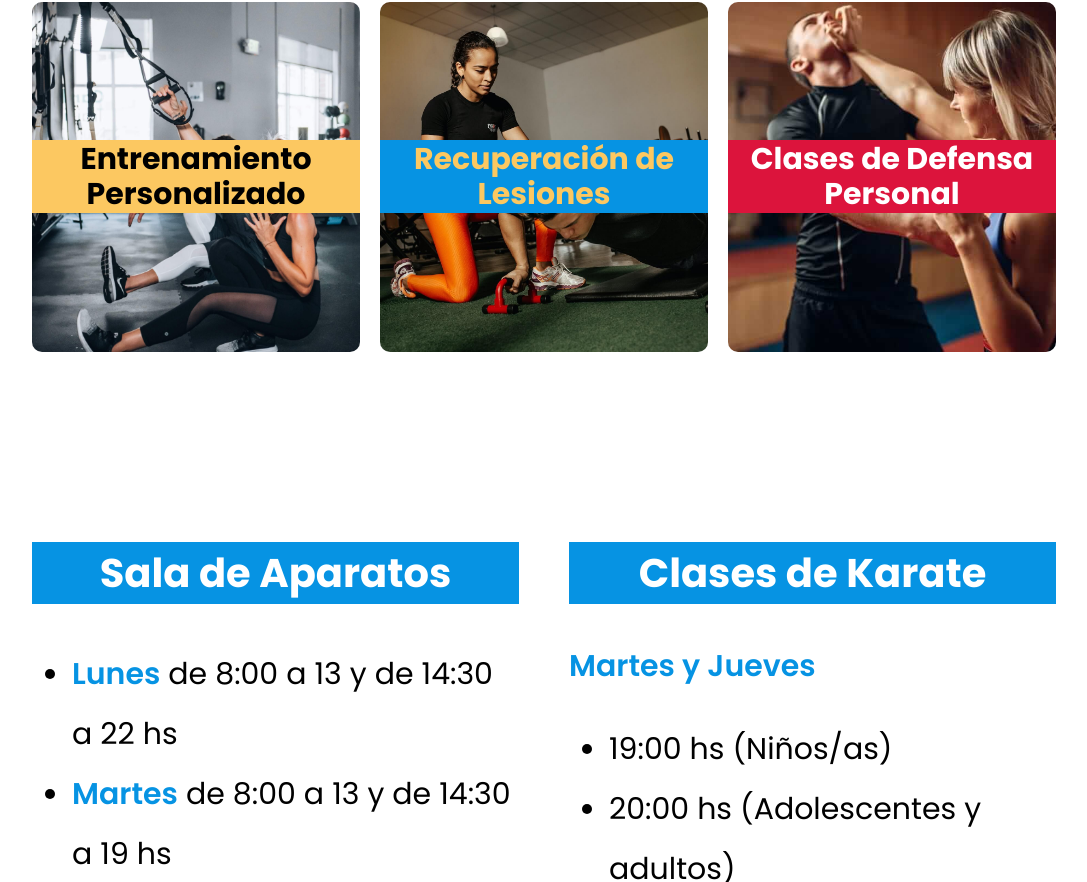
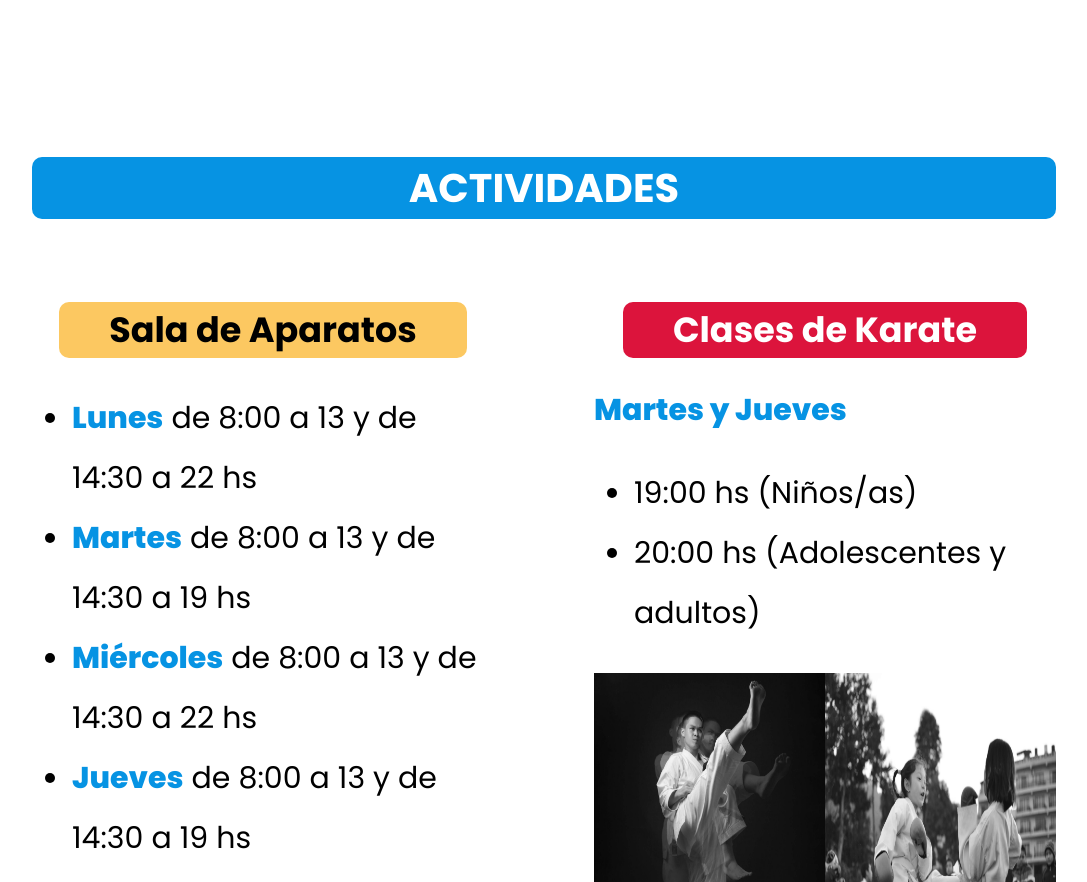
Before and after one commit to brujavsen/gimbo-gim-demo, a React (Vite) app: page / in a window 1280 px wide. Shown: the part 1918-2800 px from the top of the page, without its empty margins (96-1183 px from the left). Built offline with nearby package versions, Linux system fonts and the light colour scheme.

Commit message:
fix order card, new modify responsive

```diff
--- a/src/components/Offered.jsx
+++ b/src/components/Offered.jsx
@@ -21,29 +21,10 @@ const Offered = () => {
 
                 <hr />
 
-                <div className="offered_activity">
+                <div className="offered_service">
                     <h2>Actividades</h2>
-                    <div className="card__flex">
-                        <a href="#contacto" className="card one">
-                            <div className="backdrop">
-                                <h3>Entrenamiento Personalizado</h3>
-                            </div>
-                        </a>
-                        <a href="#contacto" className="card two">
-                            <div className="backdrop">
-                                <h3>Recuperación de Lesiones</h3>
-                            </div>
-                        </a>
-                        <a href="#contacto" className="card three">
-                            <div className="backdrop">
-                                <h3>Clases de Defensa Personal</h3>
-                            </div>
-                        </a>
-                    </div>
-                </div>
-
-                <div className="offered_service">
-                    <div className="section">
+                    <section className="activity-flex">
+                        <div className="section activity-one">
                             <h3>Sala de Aparatos</h3>
                             <ul>
                                 <li><span>Lunes</span> de 8:00 a 13 y de 14:30 a 22 hs</li>
@@ -54,8 +35,11 @@ const Offered = () => {
                                 <li><span>Sábado</span> de 8:00 a 13:00 hs</li>
                             </ul>
                             <img src="/fitness.jpg" alt="sala-de-aparatos image" />
+                            <div className="card one">
+                                <a href="#contacto" className="card__front"><span>Entrenamiento Personalizado</span></a>
                             </div>
-                    <div className="section">
+                        </div>
+                        <div className="section activity-two">
                             <h3>Clases de Karate</h3>
                             <p>Martes y Jueves</p>
                             <ul>
@@ -66,7 +50,17 @@ const Offered = () => {
                                 <img src="/karate.jpg" alt="karate image" />
                                 <img src="/karate-2.jpg" alt="karate2 image" />
                             </div>
+                            <div className="card two">
+                                <a href="#contacto" className="card__front"><span>Clases de Defensa Personal</span></a>
                             </div>
+                        </div>
+                    </section>
+                    <hr />
+                    <section className="section activity-three">
+                        <div className="card three">
+                            <a href="#contacto" className="card__front"><span>Recuperación de Lesiones</span></a>
+                        </div>
+                    </section>
                 </div>
             </div>
         </div>
--- a/src/scss/layout/_footer.scss
+++ b/src/scss/layout/_footer.scss
@@ -17,6 +17,7 @@
             margin: 5rem auto;
             padding: .8rem 2rem;
             width: 100%;
+            border-radius: 1rem;
         }
         .footer__contact {
             display: flex;
--- a/src/scss/layout/_hero.scss
+++ b/src/scss/layout/_hero.scss
@@ -33,6 +33,7 @@
                 font-size: 3rem;
                 background-color: v.$azul;
                 padding: .8rem 5rem;
+                border-radius: 1rem;
             }
             p {
                 font-size: 1.8rem;
--- a/src/scss/layout/_offered.scss
+++ b/src/scss/layout/_offered.scss
@@ -2,25 +2,22 @@
 @use '../abstracts/mixins' as m;
 
 .offered {
-    margin: 15rem 0 0 0;
+    margin: 25rem 0 0 0;
     margin-bottom: 10rem;
     .offered__cnt {
         display: flex;
         flex-direction: column;
         align-items: center;
         justify-content: center;
-        width: 90%;
+        width: 95%;
         margin: 0 auto;
-
-        @include m.desktopXL {
-            width: 80%;
-        }
 
         h2 {
             text-transform: uppercase;
             font-size: 4rem;
             color: v.$blanco;
             background-color: v.$azul;
+            border-radius: 1rem;
             padding: .8rem 0;
             text-align: center;
             width: 100%;
@@ -28,15 +25,23 @@
 
         hr {
             border: 3px dashed v.$azul;
-            width: 60%;
+            width: 90%;
             margin: 10rem 0;
+        }
+
+        @include m.desktopXL {
+            width: 80%;
+
+            hr {
+                margin: 25rem 0;
+            }
         }
 
         .offered__flex {
             display: flex;
             flex-direction: column;
-            gap: 5rem;
-            margin: 5rem 0;
+            gap: 0;
+            margin: 5rem 0 0 0;
 
             @include m.desktop {
                 gap: 10rem;
@@ -61,79 +66,7 @@
                 }
             }
         }
-        .offered_activity {
-            width: 100%;
-            margin: 0rem 0 15rem 0;
-            display: flex;
-            flex-direction: column;
-            align-items: center;
 
-            .card__flex {
-                margin-top: 10rem;
-                display: flex;
-                flex-direction: column;
-                gap: 2rem;
-
-                @include m.desktopXL {
-                    flex-direction: row;
-                }
-            }
-            .card {
-                background-color: v.$amarillo;
-                height: 350px;
-                width: 100%;
-                border-radius: 10px;
-                cursor: pointer;
-
-                &:hover {
-                    transform: scale(1.02);
-                }
-            }
-            .one {
-                background-image: url('/card-1.jpg');
-                background-size: cover;
-                background-position: center;
-                h3 {
-                    background-color: v.$amarillo;
-                    color: v.$negro;
-                }
-            }
-            .two {
-                background-image: url('/card-2.jpg');
-                background-size: cover;
-                background-position: center;
-                h3 {
-                    background-color: v.$azul;
-                    color: v.$amarillo;
-                }
-            }
-            .three {
-                background-image: url('/card-3.jpg');
-                background-size: cover;
-                background-position: center;
-                h3 {
-                    background-color: v.$rojo;
-                    color: v.$blanco;
-                }
-            }
-            .one,.two,.three {
-                transition: all 1s cubic-bezier(0.19, 1, 0.22, 1);
-                .backdrop {
-                    display: flex;
-                    text-align: center;
-                    justify-content: center;
-                    align-items: center;
-                    height: 350px;
-                    width: 100%;
-                    border-radius: 10px;
-                    h3 {
-                        margin: 0;
-                        width: 100%;
-                        padding: 2px 20px;
-                    }
-                }
-            }
-        }
         .offered_service {
             display: flex;
             flex-direction: column;
@@ -141,21 +74,37 @@
             justify-content: space-between;
             gap: 5rem;
             width: 100%;
-            @include m.desktop {
-                flex-direction: row;
-                align-items: flex-start;
+
+            h2 {
+                border-radius: 1rem;
+            }
+
+            hr {
+                margin: 10rem 0;
+            }
+
+            .activity-flex {
+                display: flex;
+                flex-direction: column;
+                gap: 25rem;
+                @include m.desktop {
+                    flex-direction: row;
+                    gap: 10rem;
+                }
+
             }
             .section {
                 width: 100%;
                 h3 {
                     text-align: center;
-                    font-size: 4rem;
-                    color: v.$blanco;
-                    background-color: v.$azul;
+                    width: fit-content;
+                    margin: 0 auto;
+                    font-size: 3.5rem;
+                    border-radius: 1rem;
                     padding: .8rem 5rem;
                 }
                 p {
-                    font-weight: 600;
+                    font-weight: 800;
                     color: v.$azul;
                     font-size: 3rem;
                 }
@@ -171,10 +120,13 @@
                     li > span {
                         font-weight: 600;
                         color: v.$azul;
+                        font-weight: 800;
                     }
                 }
                 img {
-                    filter: grayscale(100)
+                    width: 100%;
+                    height: 300px;
+                    filter: grayscale(100);
                 }
                 .section__images {
                     width: 100%;
@@ -187,6 +139,83 @@
                         width: 50%;
                     }
                 }
+
+                // CARDS
+                .card {
+                    margin: 5rem auto 0 auto;
+                    width: 100%;
+                    height: 350px;
+                    border-radius: 1rem;
+                    background-size: cover;
+                    background-position: center;
+                    background-repeat: no-repeat;
+                    transition: transform .5s cubic-bezier(0.19, 1, 0.22, 1);
+
+                    .card__front {
+                        width: 100%;
+                        height: 100%;
+                        display: flex;
+                        justify-content: center;
+                        align-items: center;
+                        font-size: 3rem;
+                        font-weight: 600;
+
+                        span {
+                            width: 100%;
+                            text-align: center;
+                            padding: 1rem 0;
+                        }
+                    }
+                    &:hover {
+                        transform: scale(1.02);
+                    }
+                }
+            }
+
+            .activity-one {
+                h3 {
+                    background-color: v.$amarillo;
+                }
+                .one {
+                    background-image: url('/card-1.jpg');
+
+                    .card__front {
+                        span {
+                            color: v.$negro;
+                            background-color: v.$amarillo;
+                        }
+                    }
+                }
+            }
+            .activity-two {
+                h3 {
+                    background-color: v.$rojo;
+                    color: v.$blanco;
+                }
+                .two {
+                    background-image: url('/card-3.jpg');
+
+                    .card__front {
+                        span {
+                            color: v.$blanco;
+                            background-color: v.$rojo;
+                        }
+                    }
+                }
+            }
+            .activity-three {
+                margin-top: -13rem;
+                margin-bottom: 15rem;
+                .three {
+                    background-image: url('/card-2.jpg');
+                }
+
+                .card__front {
+                    span {
+                        color: v.$amarillo;
+                        background-color: v.$azul;
+                    }
+                }
             }
         }
     }
```
Lines whose indentation alone changed are shown as unchanged.
